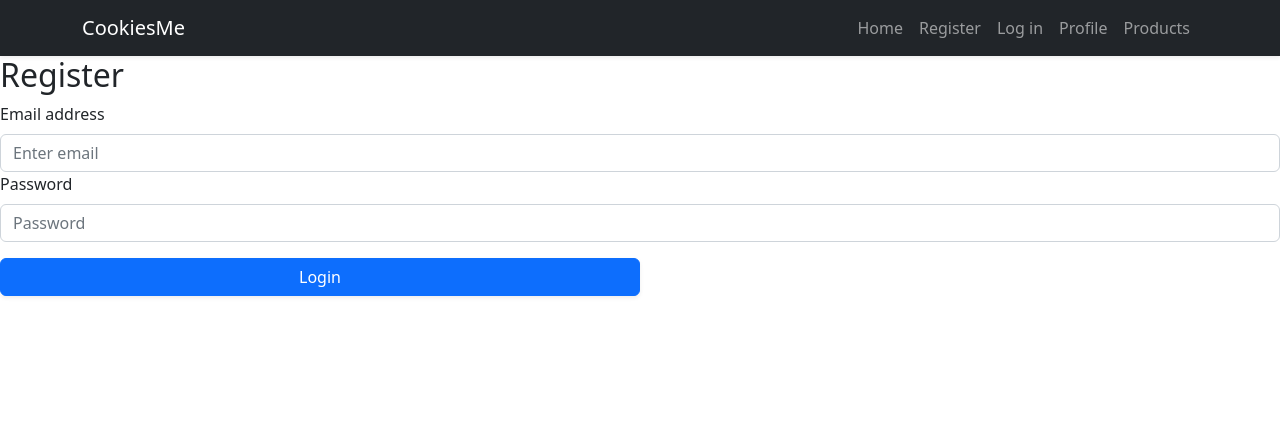
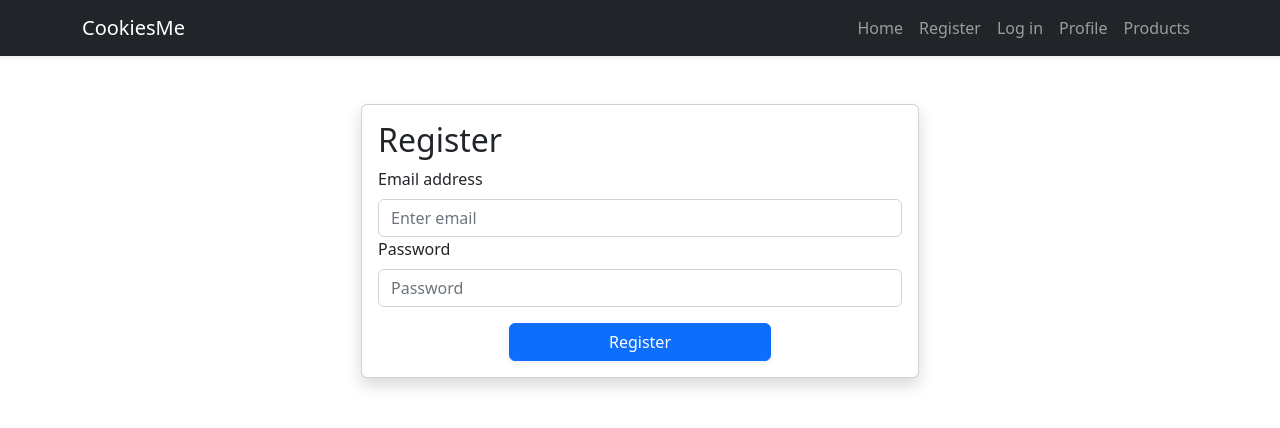
Before and after one commit to zeegerrank/cookiesme-client, a React (Create React App) app: page /register in a window 1280 px wide. Shown: the top 428 px of the page. Built offline with nearby package versions, Linux system fonts and the light colour scheme.

Commit message:
add required bootstrap model

```diff
--- a/src/pages/Register.js
+++ b/src/pages/Register.js
@@ -1,5 +1,4 @@
-import React, { useState } from "react";
-import { Form, Button, Alert } from "react-bootstrap";
+import React, { useState } from "react";import { Card, Container, Form, Button, Alert } from "react-bootstrap";
 import axios from "axios";
 
 export default function Register() {
@@ -24,7 +23,7 @@ export default function Register() {
     // set configurations
     const configuration = {
       method: "post",
-      url: "https://nodejs-mongodb-auth-app-zeeger.herokuapp.com/register",
+      url: "https://cookiesme-server.onrender.com/auth/register",
       data: {
         email,
         password,
@@ -44,6 +43,7 @@ export default function Register() {
         setLoading(false);
       })
       .catch((error) => {
+        console.log(error);
         // Where the error massage comes from in frontend console
         const err = error.response.data;
 
@@ -56,7 +56,8 @@ export default function Register() {
   };
 
   return (
-    <>
+    <Container>
+      <Card className="boarder boarder-primary shadow rounded mt-5 mx-auto p-3 w-50">
         <h2>Register</h2>
         <Form onSubmit={(event) => handleSubmit(event)}>
           {/* Register indicator */}
@@ -67,7 +68,7 @@ export default function Register() {
           )}
           {registerSuccess && (
             <Alert key={"success"} variant={"success"}>
-            Login Success
+              Register Success
             </Alert>
           )}
 
@@ -94,6 +95,7 @@ export default function Register() {
               placeholder="Password"
             />
           </Form.Group>
+        </Form>
 
         {/* Submit Button */}
         {!loading ? (
@@ -104,7 +106,7 @@ export default function Register() {
             onClick={(event) => {
               handleSubmit(event);
             }}>
-            Login
+            Register
           </Button>
         ) : (
           <Button className="shadow-sm mx-auto w-50 mt-3" variant="primary">
@@ -116,7 +118,7 @@ export default function Register() {
             Loading...
           </Button>
         )}
-      </Form>
-    </>
+      </Card>
+    </Container>
   );
 }
```
Lines whose indentation alone changed are shown as unchanged.
